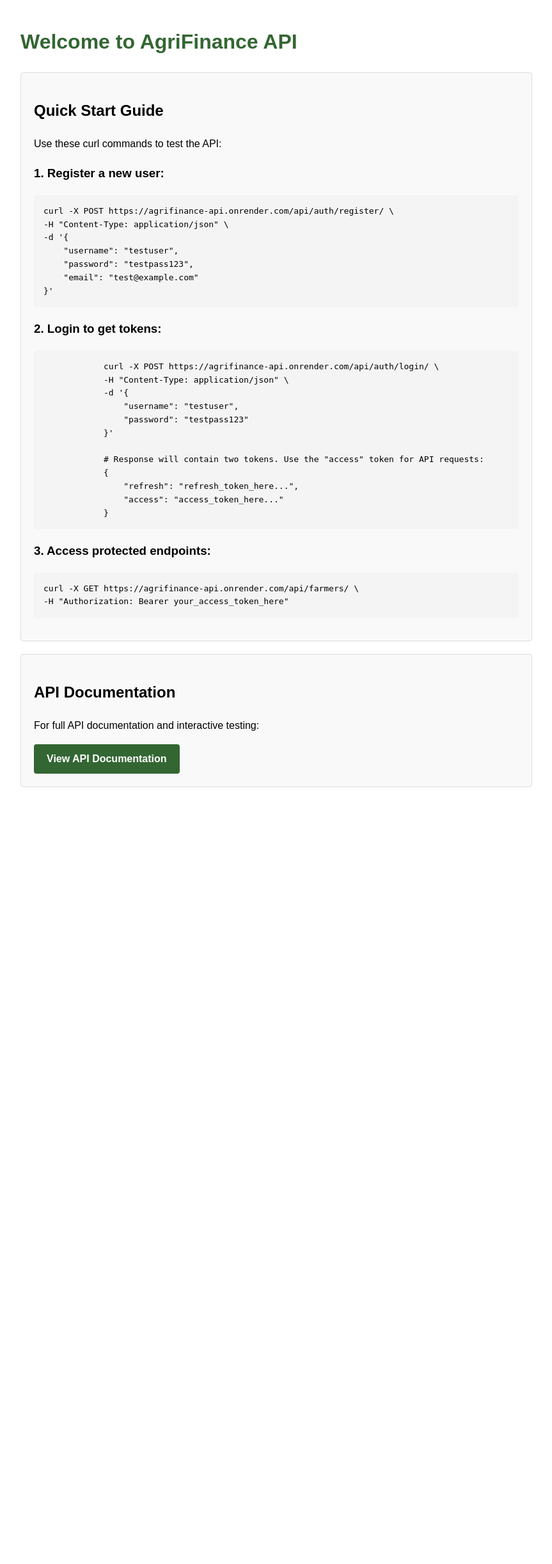
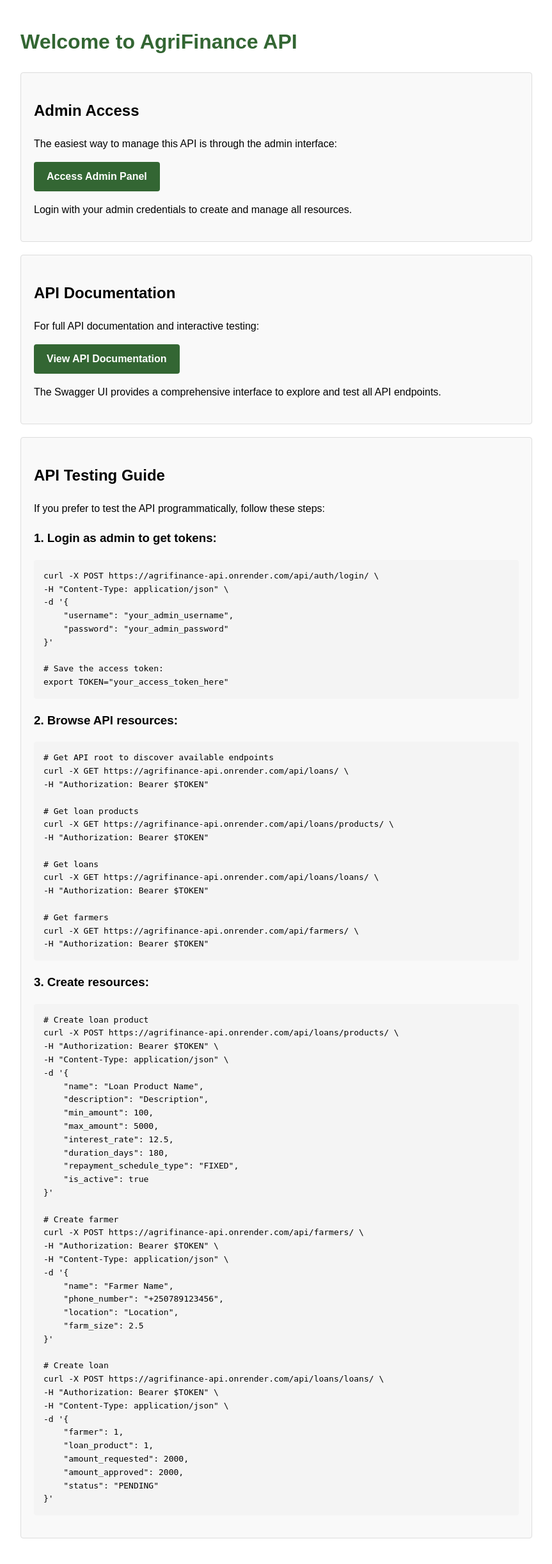
Before and after one commit to Jonathan-321/congenial-eureka, a Django app: page / in a window 1280 px wide. Shown: the whole page at 64% size, without its empty margins (208-1071 px from the left). Before the commit the page ends 1230 px from the top, so only its background shows below. Run offline with Django 5.2, Linux system fonts and the light colour scheme; parts of the project's set-up code (start-up, migrations or seed data) failed here and were passed over.

Commit message:
fix api endpoints for farmers and loans

```diff
--- a/backend/templates/index.html
+++ b/backend/templates/index.html
@@ -52,50 +52,98 @@
         <h1>Welcome to AgriFinance API</h1>
 
         <div class="card">
-            <h2>Quick Start Guide</h2>
-            <p>Use these curl commands to test the API:</p>
-
-            <div class="code-example">
-                <h3>1. Register a new user:</h3>
-                <pre>
-curl -X POST https://agrifinance-api.onrender.com/api/auth/register/ \
--H "Content-Type: application/json" \
--d '{
-    "username": "testuser",
-    "password": "testpass123",
-    "email": "test@example.com"
-}'</pre>
-            </div>
-
-            <div class="code-example">
-                <h3>2. Login to get tokens:</h3>
-                <pre>
-            curl -X POST https://agrifinance-api.onrender.com/api/auth/login/ \
-            -H "Content-Type: application/json" \
-            -d '{
-                "username": "testuser",
-                "password": "testpass123"
-            }'
-
-            # Response will contain two tokens. Use the "access" token for API requests:
-            {
-                "refresh": "refresh_token_here...",
-                "access": "access_token_here..."  <!-- Use this one for API requests -->
-            }</pre>
-            </div>
-
-            <div class="code-example">
-                <h3>3. Access protected endpoints:</h3>
-                <pre>
-curl -X GET https://agrifinance-api.onrender.com/api/farmers/ \
--H "Authorization: Bearer your_access_token_here"</pre>
-            </div>
+            <h2>Admin Access</h2>
+            <p>The easiest way to manage this API is through the admin interface:</p>
+            <a class="button" href="/admin/">Access Admin Panel</a>
+            <p>Login with your admin credentials to create and manage all resources.</p>
         </div>
 
         <div class="card">
             <h2>API Documentation</h2>
             <p>For full API documentation and interactive testing:</p>
             <a class="button" href="/api/docs/">View API Documentation</a>
+            <p>The Swagger UI provides a comprehensive interface to explore and test all API endpoints.</p>
+        </div>
+
+        <div class="card">
+            <h2>API Testing Guide</h2>
+            <p>If you prefer to test the API programmatically, follow these steps:</p>
+
+            <div class="code-example">
+                <h3>1. Login as admin to get tokens:</h3>
+                <pre>
+curl -X POST https://agrifinance-api.onrender.com/api/auth/login/ \
+-H "Content-Type: application/json" \
+-d '{
+    "username": "your_admin_username",
+    "password": "your_admin_password"
+}'
+
+# Save the access token:
+export TOKEN="your_access_token_here"</pre>
+            </div>
+
+            <div class="code-example">
+                <h3>2. Browse API resources:</h3>
+                <pre>
+# Get API root to discover available endpoints
+curl -X GET https://agrifinance-api.onrender.com/api/loans/ \
+-H "Authorization: Bearer $TOKEN"
+
+# Get loan products
+curl -X GET https://agrifinance-api.onrender.com/api/loans/products/ \
+-H "Authorization: Bearer $TOKEN"
+
+# Get loans
+curl -X GET https://agrifinance-api.onrender.com/api/loans/loans/ \
+-H "Authorization: Bearer $TOKEN"
+
+# Get farmers
+curl -X GET https://agrifinance-api.onrender.com/api/farmers/ \
+-H "Authorization: Bearer $TOKEN"</pre>
+            </div>
+
+            <div class="code-example">
+                <h3>3. Create resources:</h3>
+                <pre>
+# Create loan product
+curl -X POST https://agrifinance-api.onrender.com/api/loans/products/ \
+-H "Authorization: Bearer $TOKEN" \
+-H "Content-Type: application/json" \
+-d '{
+    "name": "Loan Product Name",
+    "description": "Description",
+    "min_amount": 100,
+    "max_amount": 5000,
+    "interest_rate": 12.5,
+    "duration_days": 180,
+    "repayment_schedule_type": "FIXED",
+    "is_active": true
+}'
+
+# Create farmer
+curl -X POST https://agrifinance-api.onrender.com/api/farmers/ \
+-H "Authorization: Bearer $TOKEN" \
+-H "Content-Type: application/json" \
+-d '{
+    "name": "Farmer Name",
+    "phone_number": "+250789123456",
+    "location": "Location",
+    "farm_size": 2.5
+}'
+
+# Create loan
+curl -X POST https://agrifinance-api.onrender.com/api/loans/loans/ \
+-H "Authorization: Bearer $TOKEN" \
+-H "Content-Type: application/json" \
+-d '{
+    "farmer": 1,
+    "loan_product": 1,
+    "amount_requested": 2000,
+    "amount_approved": 2000,
+    "status": "PENDING"
+}'</pre>
+            </div>
         </div>
     </div>
 </body>
```
